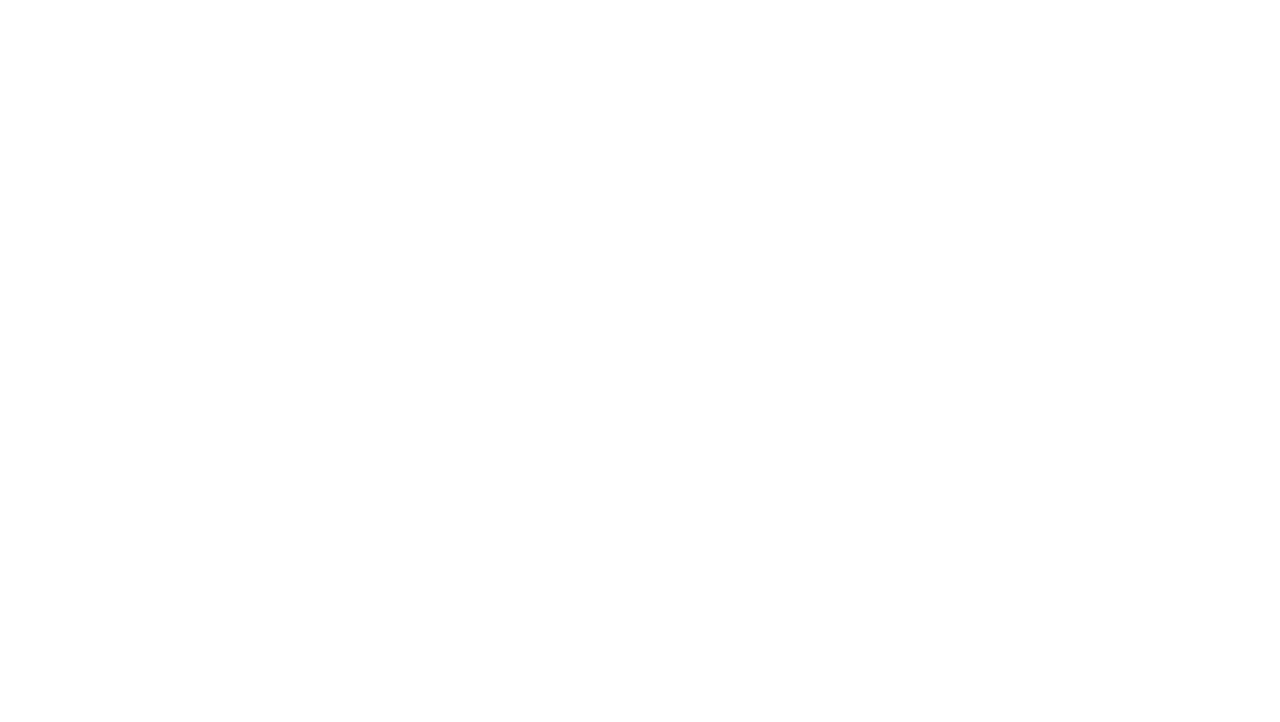
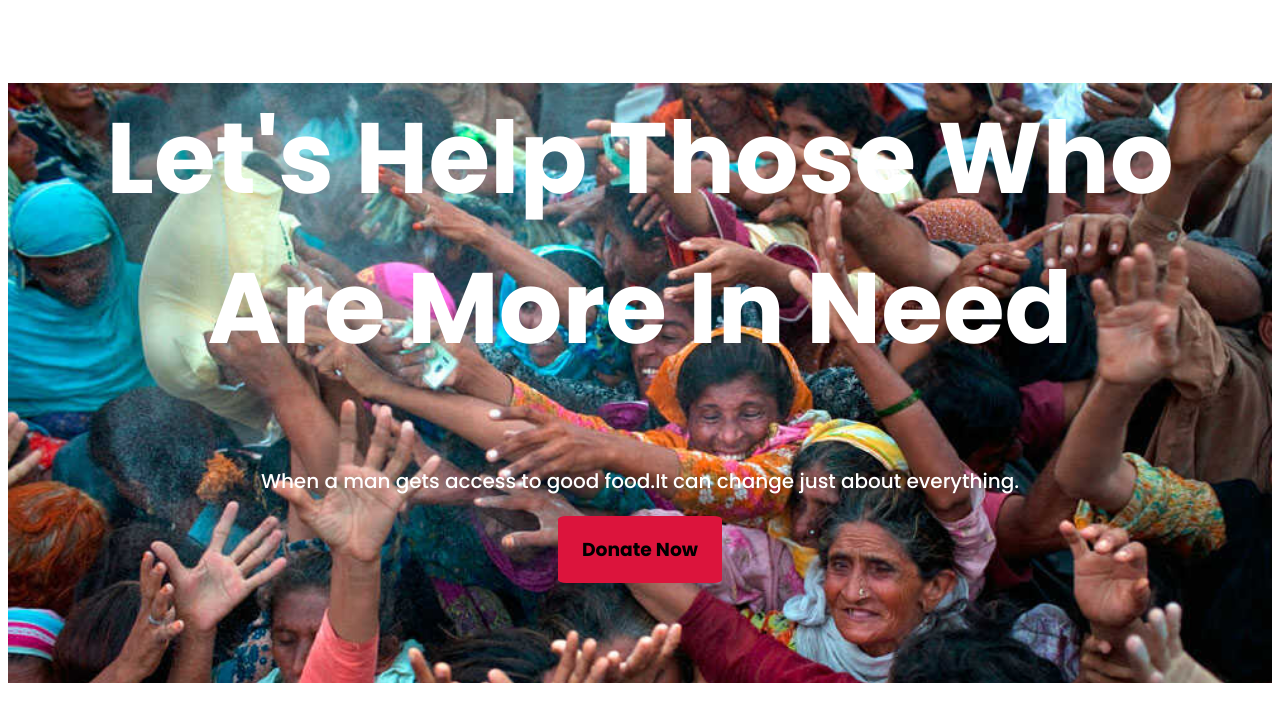
Before and after one commit to NahidHasan2kk2/first-assignment-project, a plain HTML site: page index.html in a window 1280 px wide. Drawn offline with Linux system fonts and the light colour scheme.

Commit message:
donate text added

```diff
--- a/index.html
+++ b/index.html
@@ -6,11 +6,26 @@
     <meta http-equiv="X-UA-Compatible" content="IE=edge">
     <meta name="viewport" content="width=device-width, initial-scale=1.0">
     <title>first assignment project</title>
+    <link rel="preconnect" href="https://fonts.googleapis.com">
+    <link rel="preconnect" href="https://fonts.gstatic.com" crossorigin>
+    <link href="https://fonts.googleapis.com/css2?family=Poppins:ital,wght@0,500;0,600;0,700;1,700&display=swap"
+        rel="stylesheet">
     <link rel="stylesheet" href="style.css">
 </head>
 
 <body>
 
+    <section id="image-set">
+        <div id="text-tag">
+            <h1>Let's Help Those Who Are More In Need</h1>
+            <p>When a man gets access to good food.It can change just about everything.</p>
+            <h3 id="donate-tag">Donate Now</h3>
+        </div>
+
+    </section>
+
+
+
 </body>
 
 </html>
--- a/style.css
+++ b/style.css
@@ -0,0 +1,30 @@
+body {
+    font-family: 'Poppins', sans-serif;
+}
+
+h1 {
+    text-align: center;
+    font-size: 100px;
+    color: white;
+}
+
+p {
+    text-align: center;
+    font-size: 20px;
+    color: white;
+}
+
+#donate-tag {
+    text-align: center;
+    background-color: crimson;
+    padding: 1.5%;
+    margin: 10px 550px 10px 550px;
+    border-radius: 5%;
+}
+
+#image-set {
+    background-image: url(images/donation6.jpg);
+    background-repeat: no-repeat;
+    background-size: cover;
+    height: 600px;
+}
```
